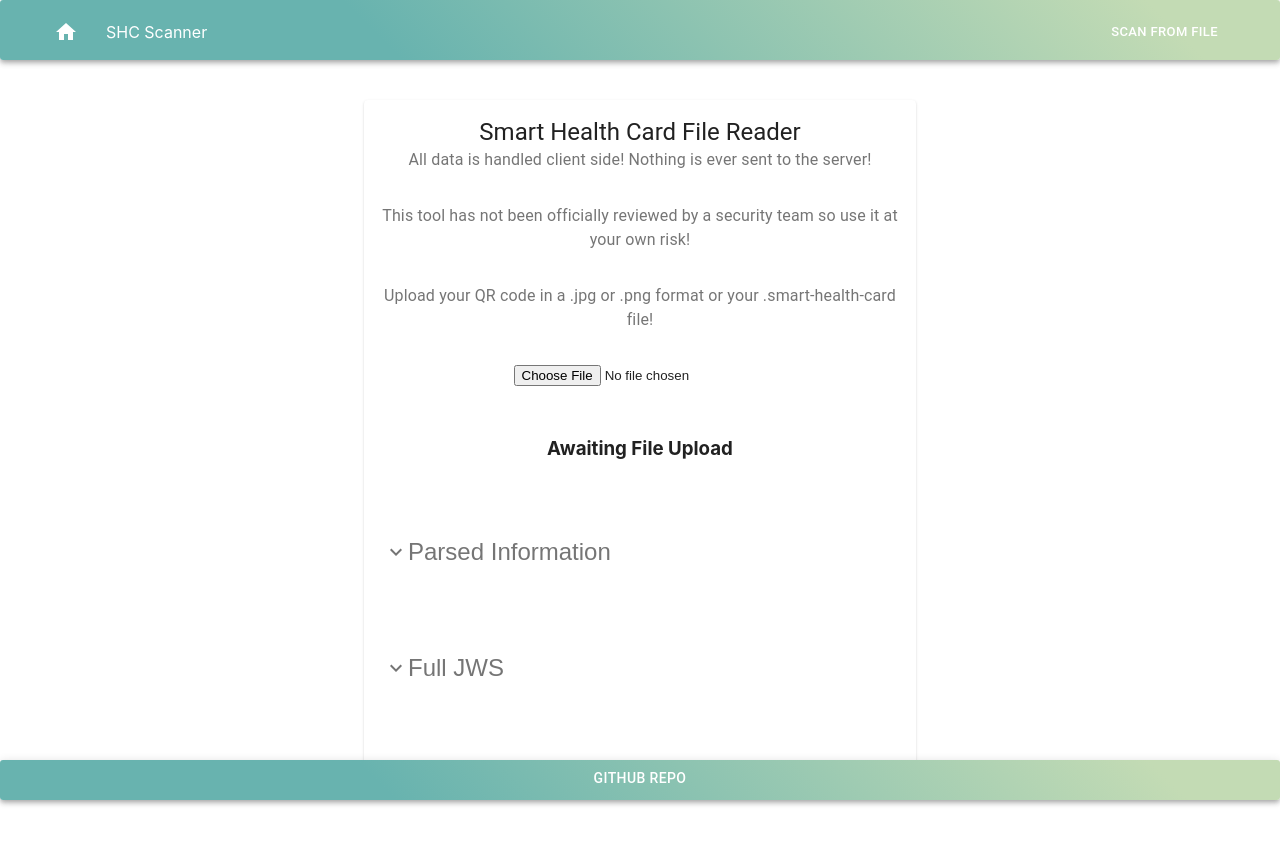
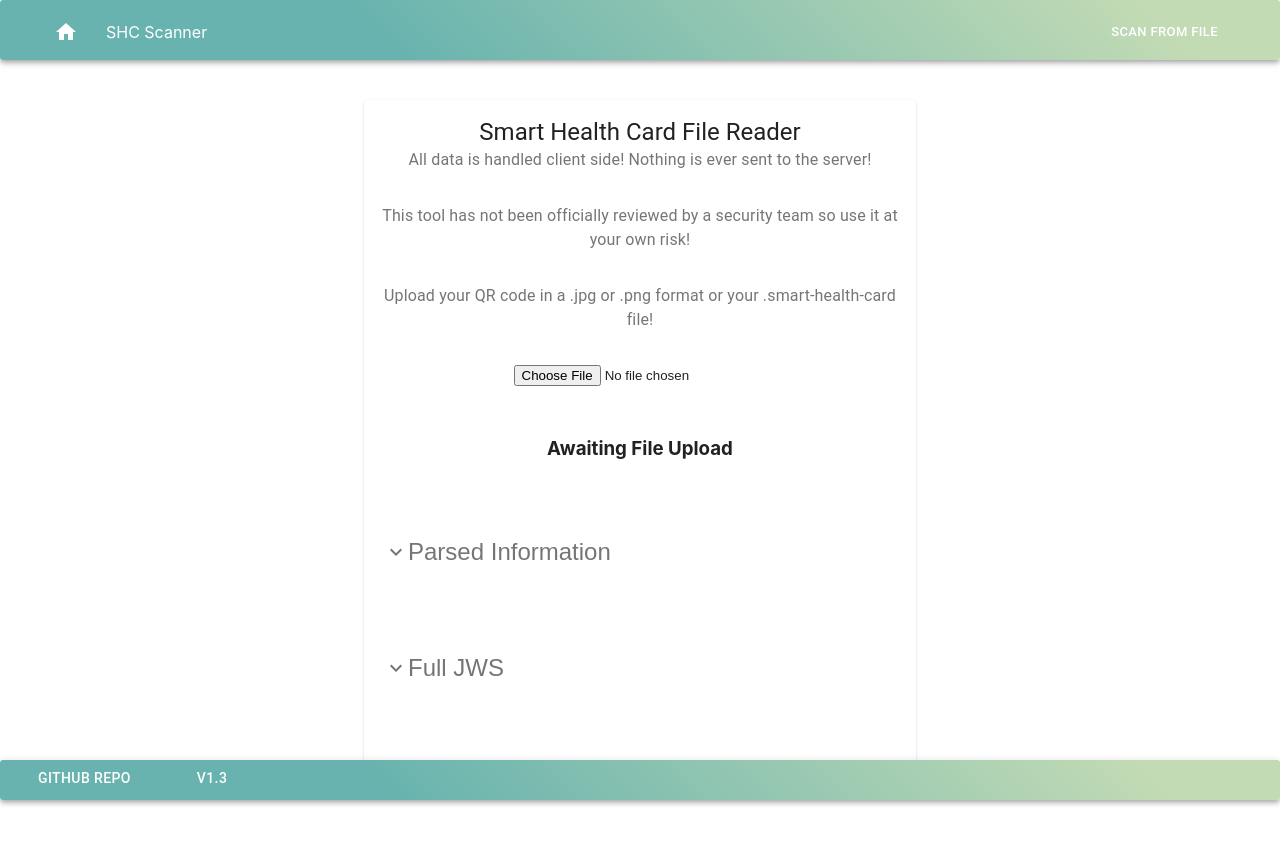
Before and after one commit to damaguire/SmartHealthCardScanner, a React (Create React App) app: page /file in a window 1280 px wide. Built offline with nearby package versions, Linux system fonts and the light colour scheme.

Commit message:
Added version number
added a version number on the footer to help me keep track of updates

```diff
--- a/src/Footer.js
+++ b/src/Footer.js
@@ -2,20 +2,9 @@ import React from 'react';
 import Button from '@material-ui/core/Button';
 import { makeStyles } from '@material-ui/core/styles';
 import AppBar from '@material-ui/core/AppBar';
+import Box from '@material-ui/core/Box';
 
 const useStyles = makeStyles((theme) => ({
-  text: {
-    padding: theme.spacing(2, 2, 0),
-  },
-  paper: {
-    paddingBottom: 50,
-  },
-  list: {
-    marginBottom: theme.spacing(2),
-  },
-  subheader: {
-    backgroundColor: theme.palette.background.paper,
-  },
   appBar: {
     top: 'auto',
     bottom: 0,
@@ -27,26 +16,25 @@ const useStyles = makeStyles((theme) => ({
     height: 40,
     padding: '0 30px',
   },
-  grow: {
-    flexGrow: 1,
-  },
   fabButton: {
     position: 'absolute',
-    zIndex: 1,
-    top: -30,
-    left: 0,
-    right: 0,
-    margin: '0 auto',
+    flexGrow: 1
+  },
+  fabButton2: {
+    position: 'absolute',
+    flexGrow: 1,
+    marginLeft: '150px',
   },
 }));
 
 function Footer() {
   const classes = useStyles();
   return (
-    <div className={classes.root}>
-      <AppBar position="fixed" color="primary" className={classes.appBar}>
-        <Button color="inherit" href="https://github.com/damaguire/SmartHealthCardScanner">Github Repo</Button>
-      </AppBar>
+    <div>
+        <AppBar position="fixed" color="primary" className={classes.appBar}>
+          <Button color="inherit" href="https://github.com/damaguire/SmartHealthCardScanner" className={classes.fabButton}>Github Repo</Button>
+          <Button color="inherit" href="https://github.com/damaguire/SmartHealthCardScanner/commits/main" className={classes.fabButton2}>v1.3</Button>
+        </AppBar>
     </div>
   );
 }
```
